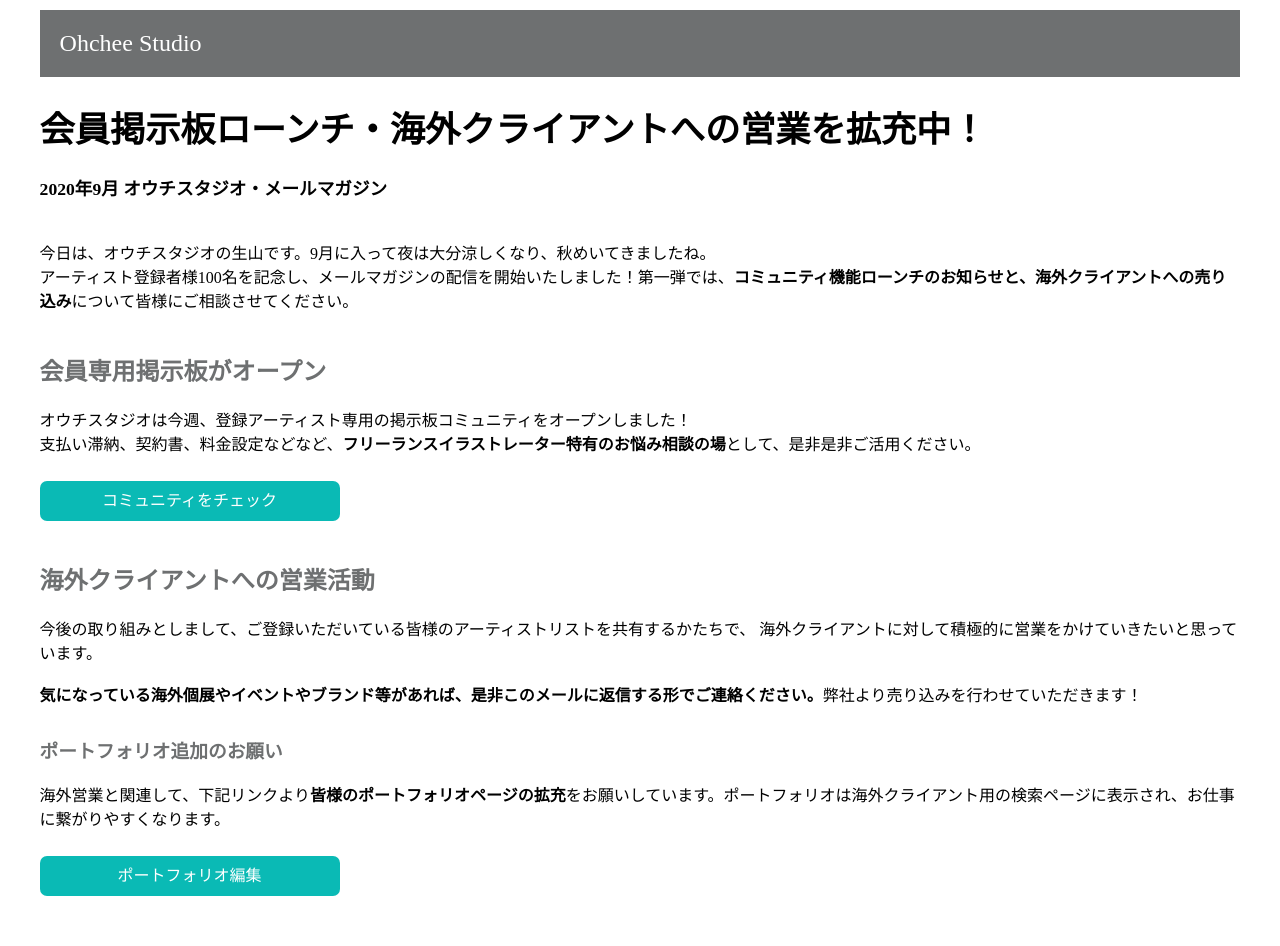
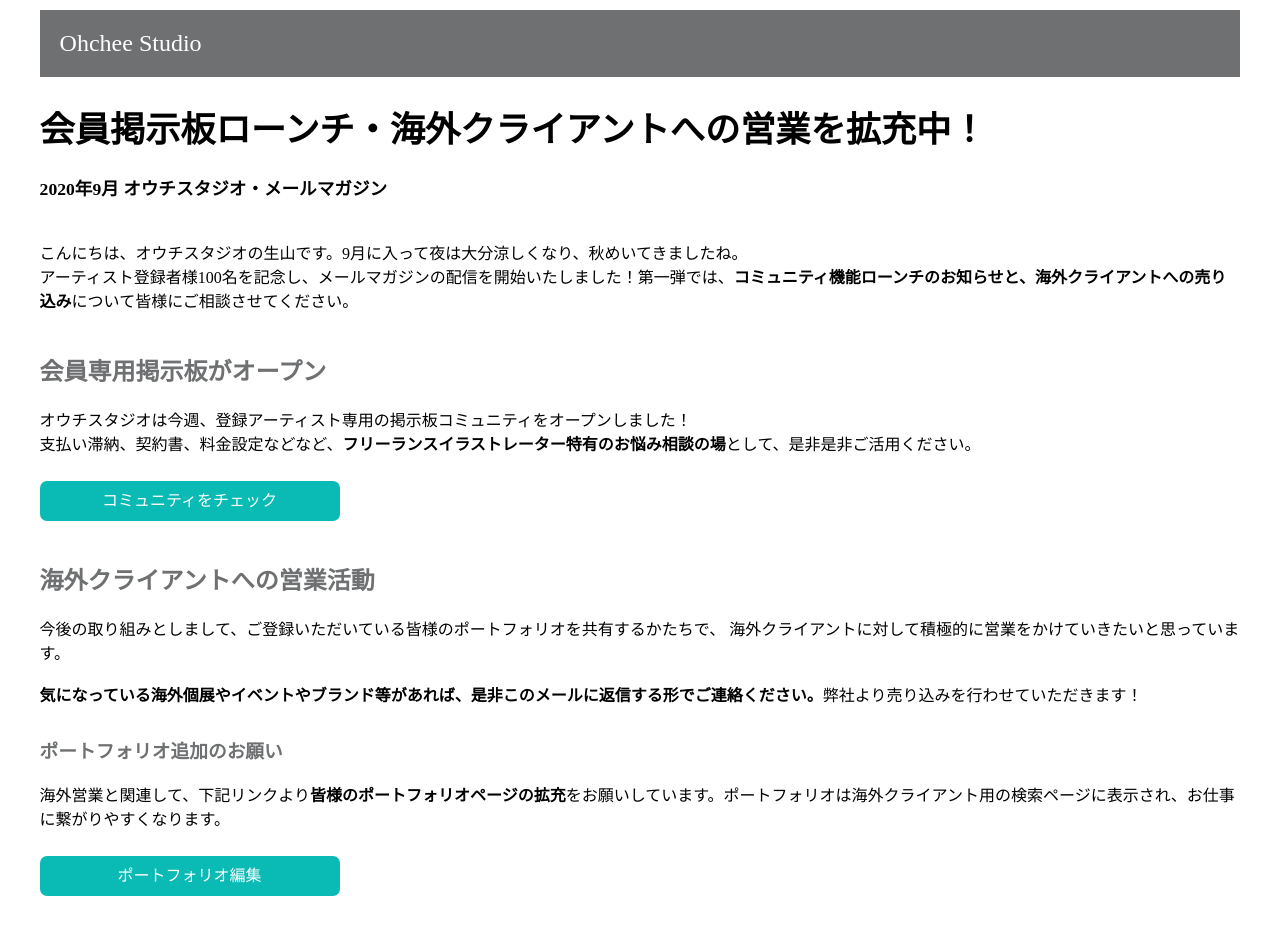
Before and after one commit to emya/Artorimo, a Django app: template templates/email-magazine-090420.html in a window 1280 px wide. Shown: the top 946 px of the page. Run offline with Django 3.2, Linux system fonts and the light colour scheme; the template is opened without the code that fills it, so the values that code supplies are empty; parts of the project's set-up code (start-up, migrations or seed data) failed here and were passed over.

Commit message:
change a word

```diff
--- a/templates/email-magazine-090420.html
+++ b/templates/email-magazine-090420.html
@@ -89,14 +89,14 @@
           <p>2020年9月 オウチスタジオ・メールマガジン</p>
         </div>
         <div class="overview">
-          <p>今日は、オウチスタジオの生山です。9月に入って夜は大分涼しくなり、秋めいてきましたね。<br/>アーティスト登録者様100名を記念し、メールマガジンの配信を開始いたしました！第一弾では、<span class="bold">コミュニティ機能ローンチのお知らせと、海外クライアントへの売り込み</span>について皆様にご相談させてください。</p>
+          <p>こんにちは、オウチスタジオの生山です。9月に入って夜は大分涼しくなり、秋めいてきましたね。<br/>アーティスト登録者様100名を記念し、メールマガジンの配信を開始いたしました！第一弾では、<span class="bold">コミュニティ機能ローンチのお知らせと、海外クライアントへの売り込み</span>について皆様にご相談させてください。</p>
         </div>
         <h2>会員専用掲示板がオープン</h2>
           <p>オウチスタジオは今週、登録アーティスト専用の掲示板コミュニティをオープンしました！<br/>支払い滞納、契約書、料金設定などなど、<span class="bold">フリーランスイラストレーター特有のお悩み相談の場</span>として、是非是非ご活用ください。</p>
           <a class="btn email" href="https://ohcheestudio.com/community/posts/0">コミュニティをチェック</a>
         <h2>海外クライアントへの営業活動</h2>
 
-        <p>今後の取り組みとしまして、ご登録いただいている皆様のアーティストリストを共有するかたちで、 海外クライアントに対して積極的に営業をかけていきたいと思っています。<br/><br/><span class="bold">気になっている海外個展やイベントやブランド等があれば、是非このメールに返信する形でご連絡ください。</span>弊社より売り込みを行わせていただきます！</p>
+        <p>今後の取り組みとしまして、ご登録いただいている皆様のポートフォリオを共有するかたちで、 海外クライアントに対して積極的に営業をかけていきたいと思っています。<br/><br/><span class="bold">気になっている海外個展やイベントやブランド等があれば、是非このメールに返信する形でご連絡ください。</span>弊社より売り込みを行わせていただきます！</p>
 
         <h3>ポートフォリオ追加のお願い</h3>
         <p>海外営業と関連して、下記リンクより<span class="bold">皆様のポートフォリオページの拡充</span>をお願いしています。ポートフォリオは海外クライアント用の検索ページに表示され、お仕事に繋がりやすくなります。</p>
```
